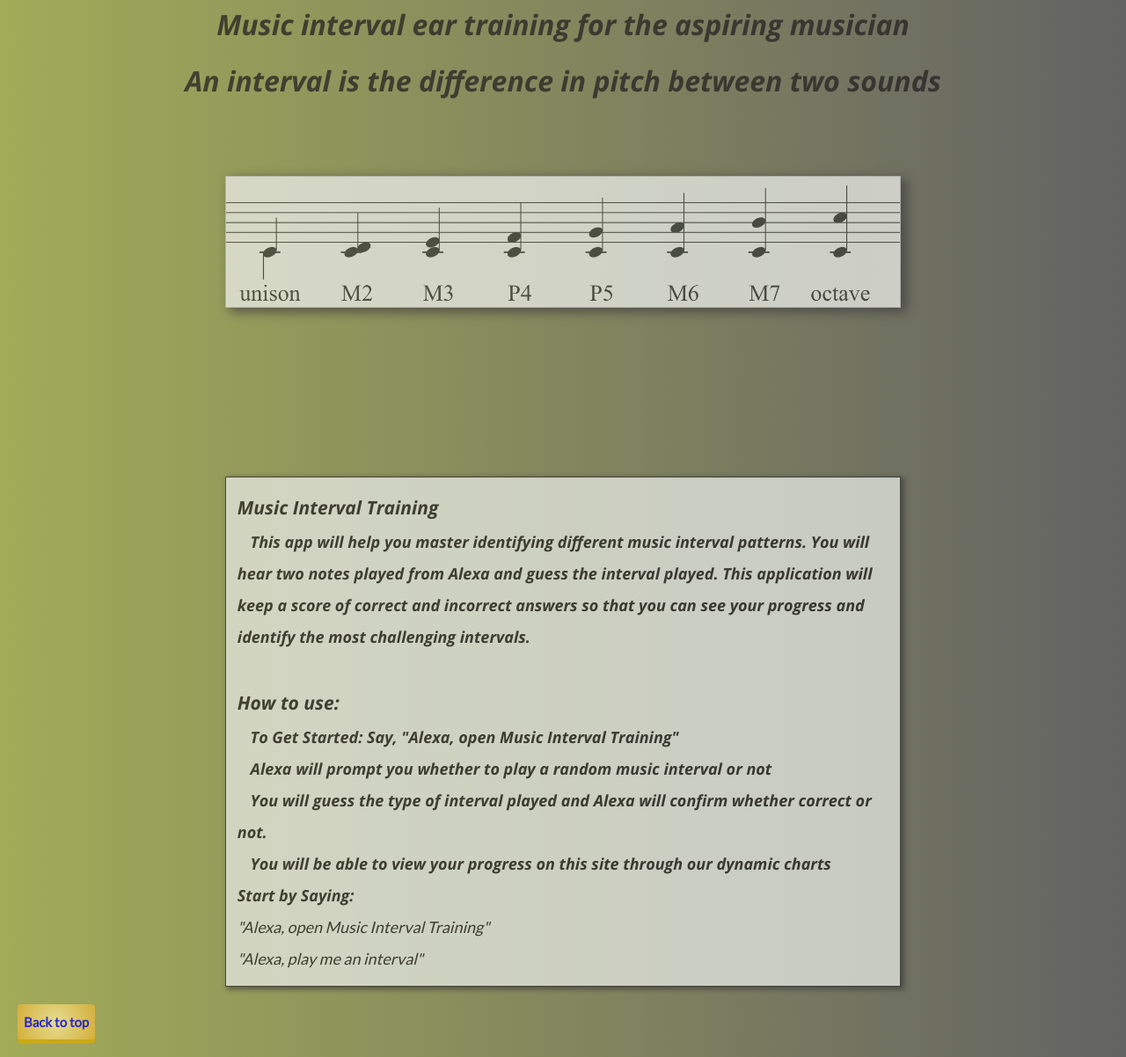
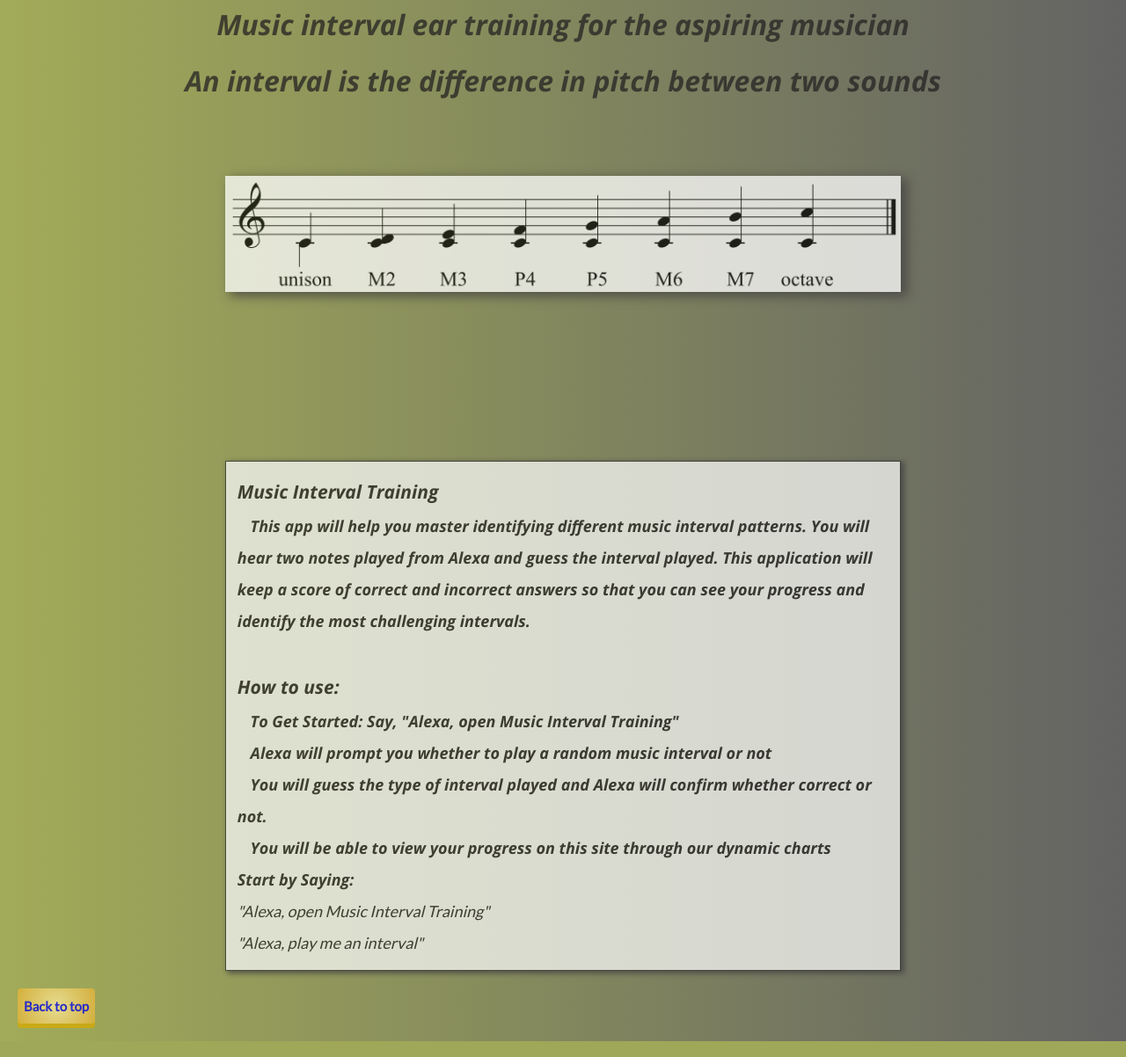
Before and after one commit to music-interval-training/intervals, a Django app: page / in a window 1280 px wide. Shown: the part 422-1624 px from the top of the page at 88% size. Run offline with Django 3.2, Linux system fonts and the light colour scheme; some libraries are stand-ins or nearby versions.

Commit message:
fixes music note image

```diff
--- a/intervals/static/stylesheet.css
+++ b/intervals/static/stylesheet.css
@@ -33,7 +33,6 @@
 .buttons-outerdiv {
 	display: flex;
 	justify-content: flex-end;
-	/* align-items: flex-end; */
 }
 .amazon-button {
 	width: 312px;
@@ -52,10 +51,6 @@
 	margin-bottom: 10%;
 }
 .intervals-png {
-	background: linear-gradient(rgba(190, 196, 183, 0.3), rgba(190, 196, 183, 0.3)),
-		no-repeat center/cover url(../static/images/diatonic_intervals.png);
-	width: 60%;
-	height: 150px;
 	-webkit-box-shadow: 6px 4px 12px 1px rgba(65, 63, 65, 1);
 	-moz-box-shadow: 6px 4px 12px 1px rgba(65, 63, 65, 1);
 	box-shadow: 6px 4px 12px 1px rgb(65, 63, 65);
@@ -72,14 +67,12 @@
 	flex-wrap: wrap;
 	align-items: left;
 	width: 60%;
-	/* margin-bottom: 30%; */
-	/* margin-left: 5%; */
 	border: 1px solid #333333;
 	-webkit-box-shadow: 3px 2px 6px 1px rgba(65, 63, 65, 1);
 	-moz-box-shadow: 3px 2px 6px 1px rgba(65, 63, 65, 1);
 	box-shadow: 3px 2px 6px 1px rgb(65, 63, 65);
 	padding: 1%;
-	background-color: rgb(230, 233, 227);
+	background-color: rgb(247, 248, 246);
 	font-size: large;
 	font-family: 'Open Sans', sans-serif;
 	color: rgb(36, 34, 34);
--- a/intervals/templates/intervals/home_page.html
+++ b/intervals/templates/intervals/home_page.html
@@ -53,7 +53,8 @@
 
 
 <div class="intervals-pngdiv">
-    <img class="intervals-png">
+    <img class="intervals-png" src="{% static 'images/diatonic_intervals.png' %}" style="width:60%;">
+
 
 </div>
 
```
